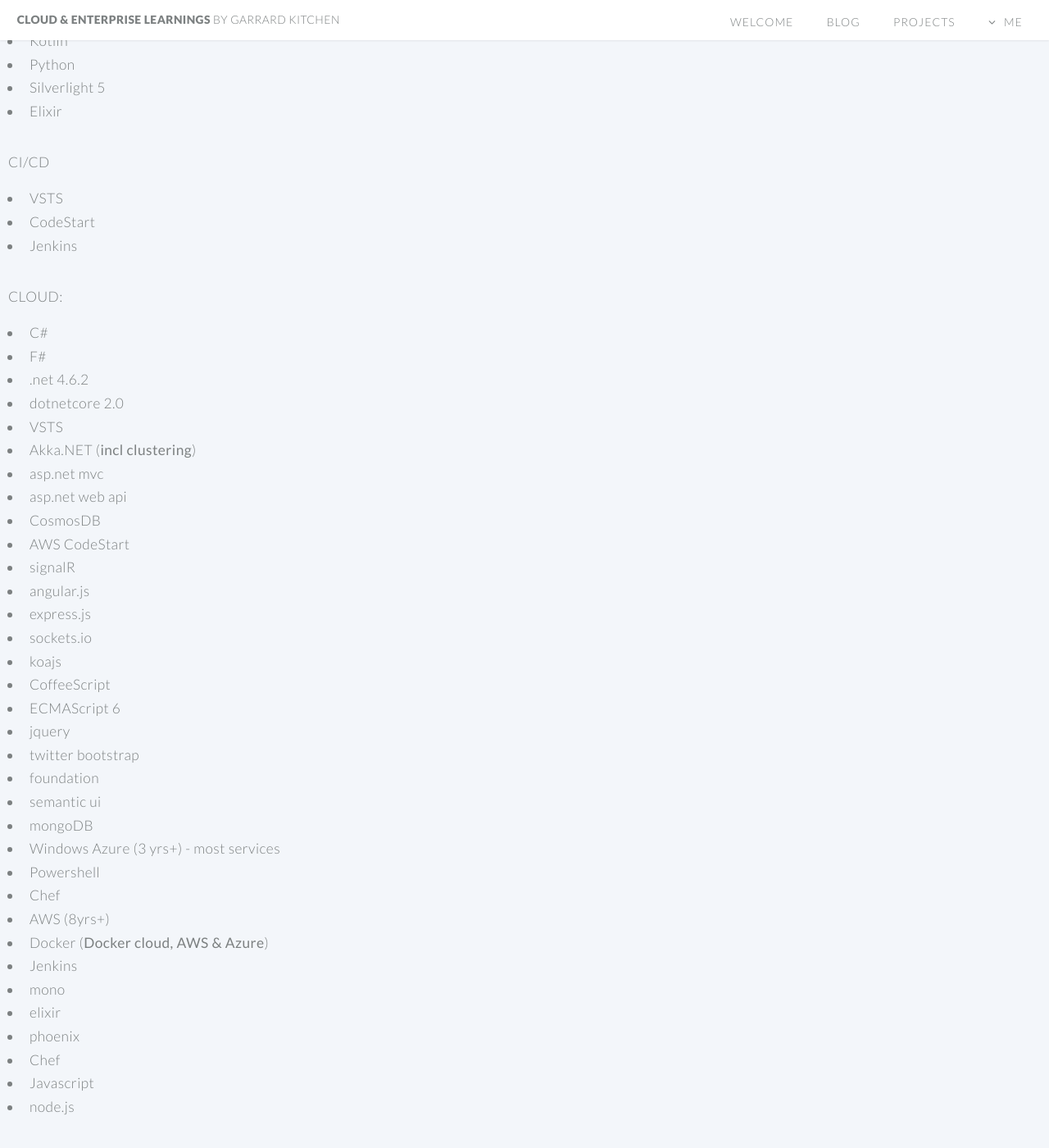
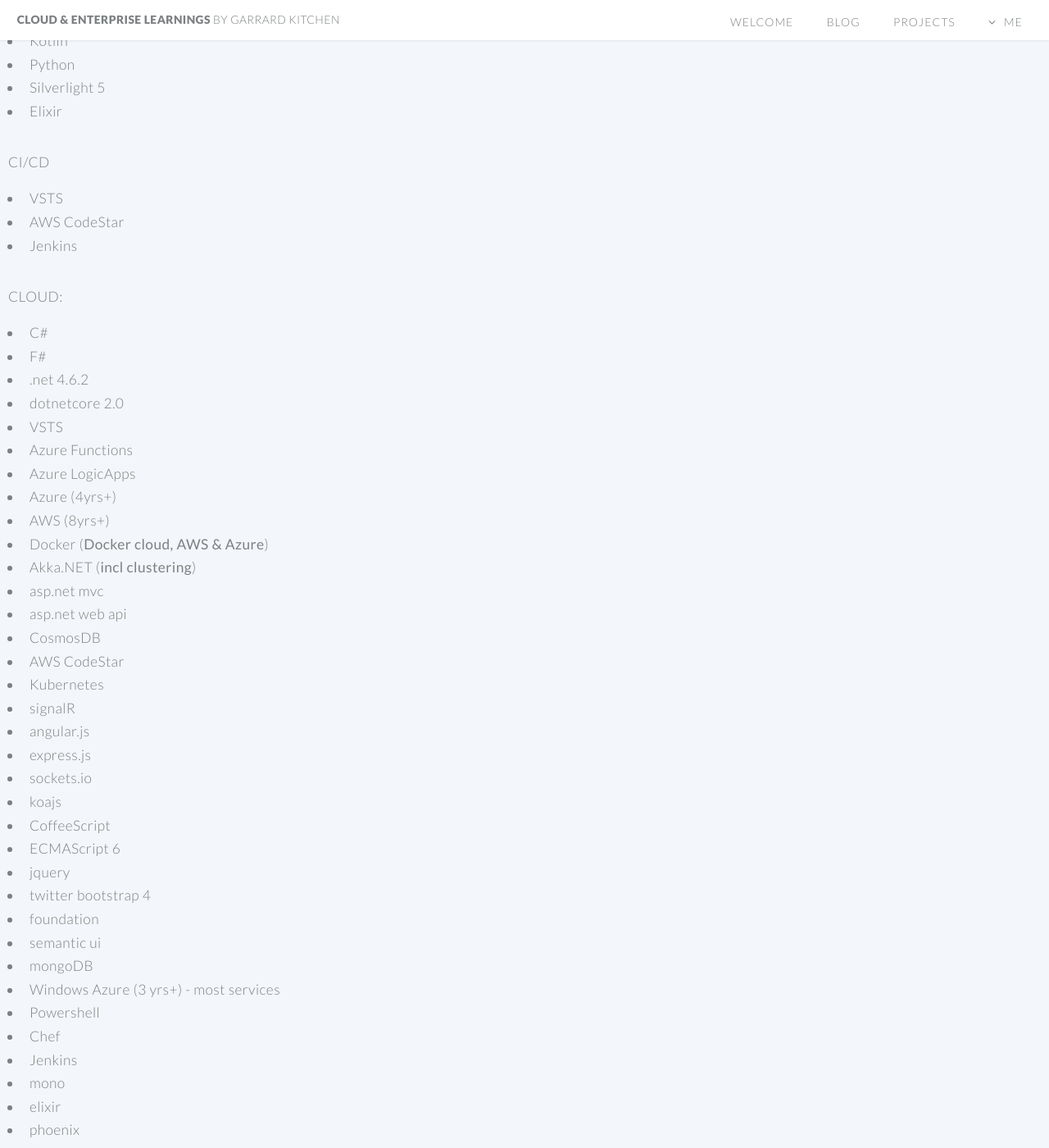
Before and after one commit to garrardkitchen/garrardkitchen-old.github.io, a Jekyll site: the page built from mytech.md, in a window 1280 px wide and 1400 px high, scrolled down 616 px. Shown: the whole window at 82% size. Built offline with Jekyll 4.4.1, drawn with Linux system fonts in a browser that asks for light colours; some of the changed text lies outside the part shown.

Commit message:
Fixed typo

```diff
--- a/mytech.md
+++ b/mytech.md
@@ -39,7 +39,7 @@
 {: .list .default}
 
 - VSTS
-- CodeStart
+- AWS CodeStar
 - Jenkins
 
 #### Cloud:
@@ -51,11 +51,17 @@
 - .net 4.6.2
 - dotnetcore 2.0
 - VSTS
+- Azure Functions
+- Azure LogicApps
+- Azure (4yrs+)
+- AWS (8yrs+)
+- Docker (__Docker cloud, AWS &amp; Azure__)
 - Akka.NET (__incl clustering__)
 - asp.net mvc
 - asp.net web api
 - CosmosDB
-- AWS CodeStart
+- AWS CodeStar
+- Kubernetes
 - signalR
 - angular.js
 - express.js
@@ -64,15 +70,13 @@
 - CoffeeScript
 - ECMAScript 6
 - jquery
-- twitter bootstrap
+- twitter bootstrap 4
 - foundation
 - semantic ui
 - mongoDB
 - Windows Azure (3 yrs+) - most services
 - Powershell
 - Chef
-- AWS (8yrs+)
-- Docker (__Docker cloud, AWS &amp; Azure__)
 - Jenkins
 - mono
 - elixir
@@ -96,7 +100,7 @@
 - angular.js
 - signalr
 - KendoUI
-- twitter bootstrap
+- twitter bootstrap 4
 - DI (__Ninject, MEF, Unity__)
 - WCF
 - EF
```
Also changed, not shown: other parts of mytech.md (+3 -2 lines).
